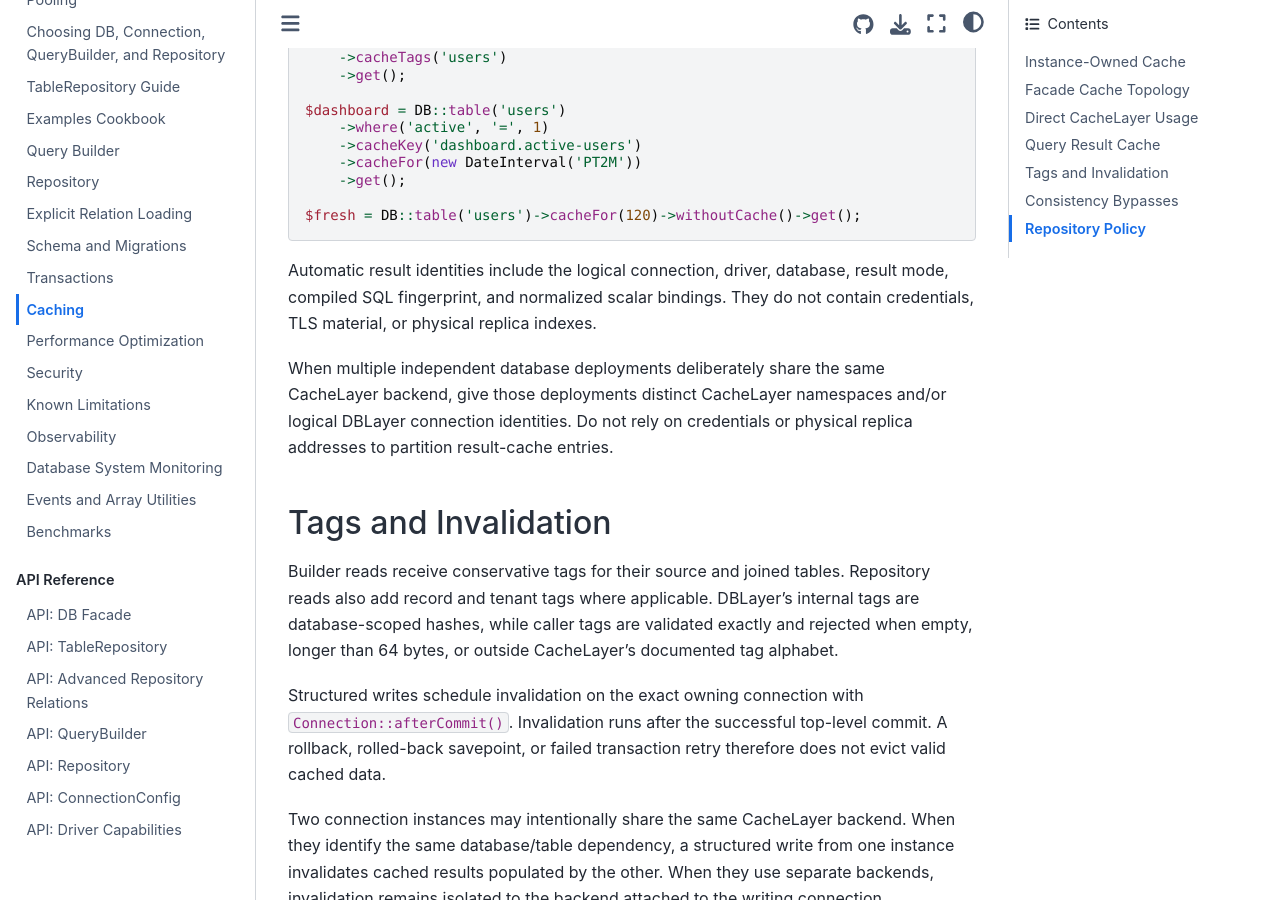
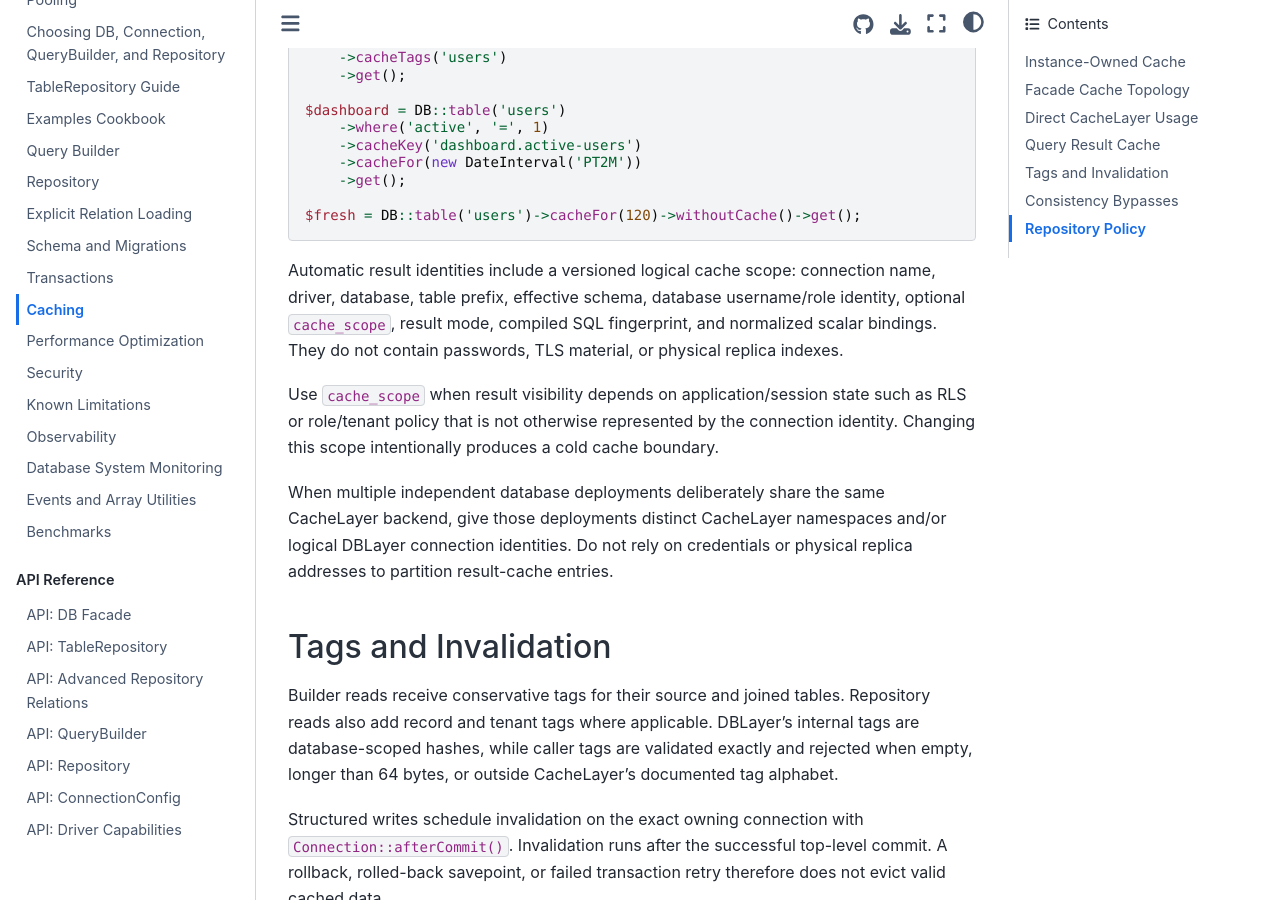
Before and after one commit to infocyph/DBLayer, a Sphinx documentation site: the page built from docs/caching.rst, in a window 1280 px wide and 900 px high, scrolled down 1991 px. Built offline with Sphinx 7.4.7 and the Sphinx Book theme 1.1.4, drawn with Linux system fonts in a browser that asks for light colours.

Commit message:
docs(cache): document versioned security scope

```diff
--- a/docs/caching.rst
+++ b/docs/caching.rst
@@ -106,9 +106,16 @@ The database-integrated form is opt-in on ``QueryBuilder``:
 
    $fresh = DB::table('users')->cacheFor(120)->withoutCache()->get();
 
-Automatic result identities include the logical connection, driver, database,
-result mode, compiled SQL fingerprint, and normalized scalar bindings. They do
-not contain credentials, TLS material, or physical replica indexes.
+Automatic result identities include a versioned logical cache scope: connection
+name, driver, database, table prefix, effective schema, database username/role
+identity, optional ``cache_scope``, result mode, compiled SQL fingerprint, and
+normalized scalar bindings. They do not contain passwords, TLS material, or
+physical replica indexes.
+
+Use ``cache_scope`` when result visibility depends on application/session state
+such as RLS or role/tenant policy that is not otherwise represented by the
+connection identity. Changing this scope intentionally produces a cold cache
+boundary.
 
 When multiple independent database deployments deliberately share the same
 CacheLayer backend, give those deployments distinct CacheLayer namespaces and/or
```
